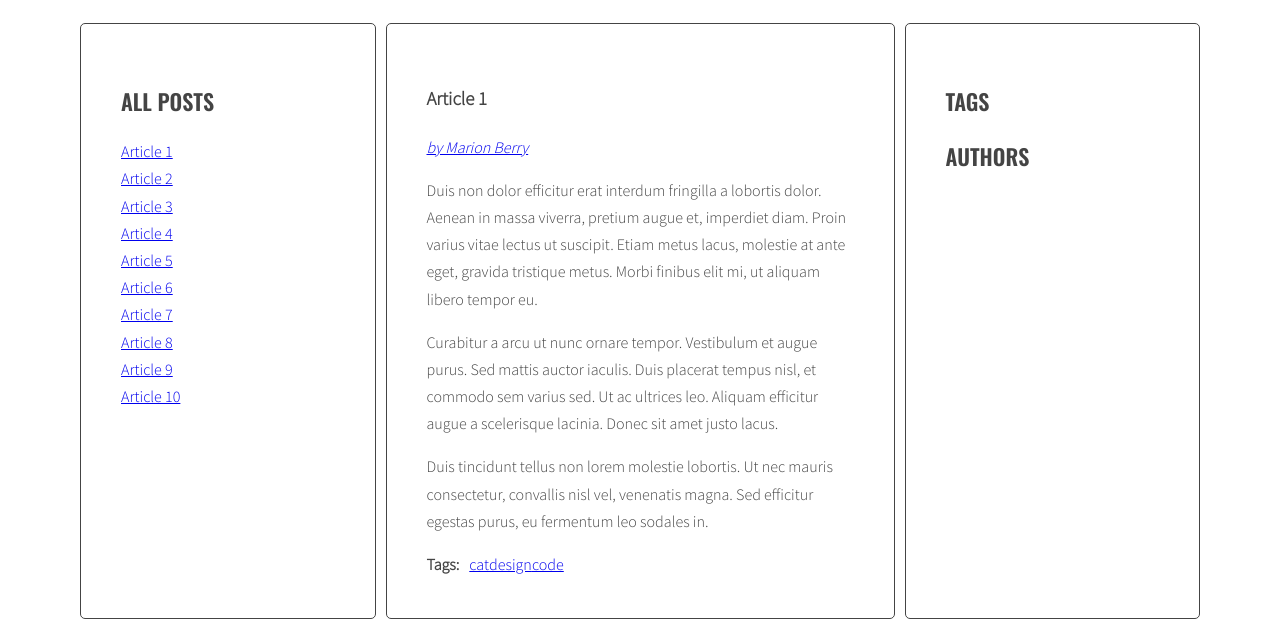
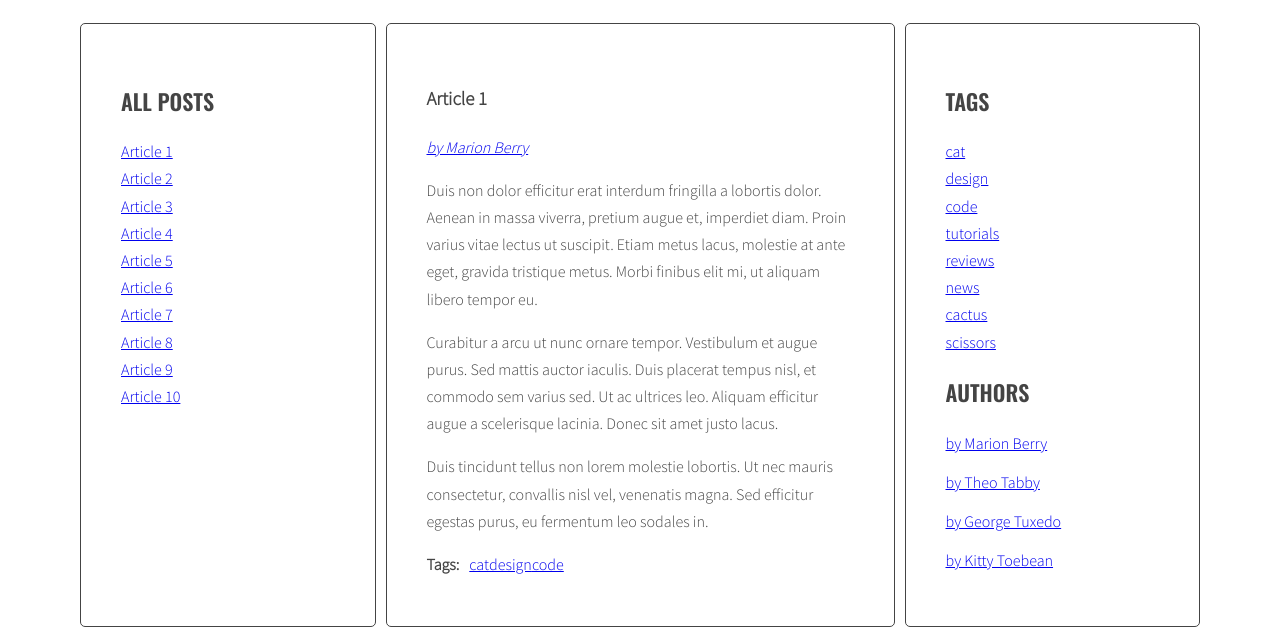
Before and after one commit to stelmonitos/javascript-blog, a website: page index.html in a window 1280 px wide. Shown: the part 220-855 px from the top of the page. Drawn offline with nearby package versions, Linux system fonts and the light colour scheme.

Commit message:
Add tag&author column

```diff
--- a/index.html
+++ b/index.html
@@ -228,39 +228,16 @@
         <aside class="sidebar">
           <h2 class="section-title">Tags</h2>
           <ul class="list tags">
-            <!-- <li><a href="#">design</a> <span>(6)</span></li>
-            <li><a href="#">code</a> <span>(5)</span></li>
-            <li><a href="#">tutorials</a> <span>(4)</span></li>
-            <li><a href="#">reviews</a> <span>(4)</span></li>
-            <li><a href="#">news</a> <span>(6)</span></li> -->
+
           </ul>
           <h2 class="section-title">Authors</h2>
-          <!-- <ul class="list authors">
-            <li>
-              <a href="#">
-                <span class="author-name">Kitty Toebean</span>
-              </a>
-            </li>
-            <li>
-              <a href="#">
-                <span class="author-name">Theo Tabby</span>
-              </a>
-            </li>
-            <li>
-              <a href="#">
-                <span class="author-name">George Tuxedo</span>
-              </a>
-            </li>
-            <li>
-              <a href="#">
-                <span class="author-name">Marion Berry</span>
-              </a>
-            </li>
+          <ul class="list authors">
+
           </ul>
         </aside>
       </main>
     </div>
-  </div> -->
+  </div>
   <script src="js/script.js"></script>
 </body>
 
--- a/js/script.js
+++ b/js/script.js
@@ -36,12 +36,13 @@
     targetArticle.classList.add('active');
   };
 
-
   const optArticleSelector = '.post',
     optTitleSelector = '.post-title',
     optTitleListSelector = '.titles',
     optArticleTagsSelector = '.post-tags .list',
-    optArticleAuthorSelector = '.post-author';
+    optArticleAuthorSelector = '.post-author',
+    optTagsListSelector = '.tags.list',
+    optAuthorListSelector='.authors.list';
 
   function generateTitleLinks(customSelector = '') {
     /* remove contents of titleList */
@@ -72,6 +73,8 @@
   generateTitleLinks();
 
   function generateTags() {
+    /* [NEW] create a new variable allTags with an empty array */
+    let allTags = [];
     /* find all articles */
     const articles = document.querySelectorAll(optArticleSelector);
     /* START LOOP: for every article: */
@@ -87,15 +90,25 @@
       /* START LOOP: for each tag */
       for (let tag of articleTagsArray) {
         /* generate HTML of the link */
-        const tagHTML = '<li><a href="#tag-' + tag + '"><span>' + tag + '</span></a></li>';
+        const linkHTML = '<li><a href="#tag-' + tag + '"><span>' + tag + '</span></a></li>';
         /* add generated code to html variable */
-        html = html + tagHTML;
+        html = html + linkHTML;
+        /* [NEW] check if this link is NOT already in allTags */
+        if(allTags.indexOf(linkHTML) == -1){
+        /* [NEW] add generated code to allTags array */
+          allTags.push(linkHTML);
+        }
         /* END LOOP: for each tag */
       }
       /* insert HTML of all the links into the tags wrapper */
-      tagList.innerHTML = html;
-      /* END LOOP: for every article: */
+    tagList.innerHTML = html;
+    /* END LOOP: for every article: */
     }
+    /* [NEW] find list of tags in right column */
+    const tagList = document.querySelector(optTagsListSelector);
+
+    /* [NEW] add html from allTags to tagList */
+    tagList.innerHTML = allTags.join(' ');
   }
   function tagClickHandler(event) {
     /*[DONE!]prevent default action for this event */
@@ -139,6 +152,8 @@
   addClickListenersToTags();
 
   function generateAuthors() {
+        /* [NEW] create a new variable allTags with an empty array */
+        let allAuthors = [];
     /* find all articles */
     const articles = document.querySelectorAll(optArticleSelector);
     /* START LOOP: for every article: */
@@ -153,10 +168,19 @@
       const authorHTML = '<li><a href="#author' + articleAuthors + '"><span>' + 'by ' + articleAuthors + '</span></a></li>';
       /* add generated code to html variable */
       html = html + authorHTML;
+            /* [NEW] check if this link is NOT already in allTags */
+            if(allAuthors.indexOf(authorHTML) == -1){
+                /* [NEW] add generated code to allTags array */
+                allAuthors.push(authorHTML);
+            }
       /* insert HTML of all the links into the author wrapper */
       authorList.innerHTML = html;
     /* END LOOP: for every article: */
     }
+      /* [NEW] find list of tags in right column */
+      const authorList = document.querySelector(optAuthorListSelector);
+    /* [NEW] add html from allTags to tagList */
+      authorList.innerHTML = allAuthors.join(' ');
   }
 
   function authorClickHandler(event){
@@ -169,7 +193,7 @@
     /* make a new constant "tag" and extract tag from the "href" constant */
     const author = href.replace('#author', '');
     /* find all author links with class active */
-    const activeAuthorLinks = document.querySelectorAll('.post-author a.active[href^="#"]')
+    const activeAuthorLinks = document.querySelectorAll('a.active[href^="#author"]')
     /* START LOOP: for each active tag link */
     for(let activeAuthorLink of activeAuthorLinks){
       /* remove class active */
@@ -199,4 +223,5 @@
   }
   generateAuthors();
   addClickListenersToAuthors();
+
 }
```
